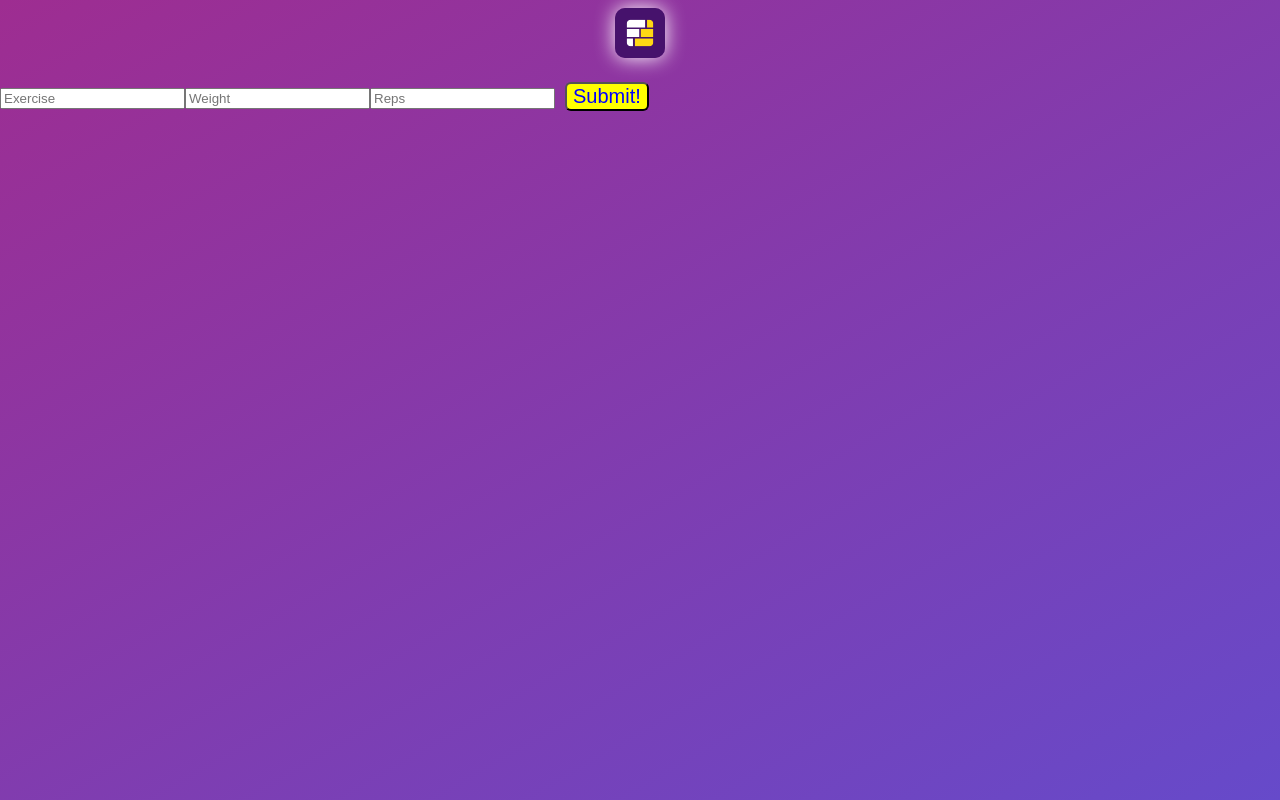
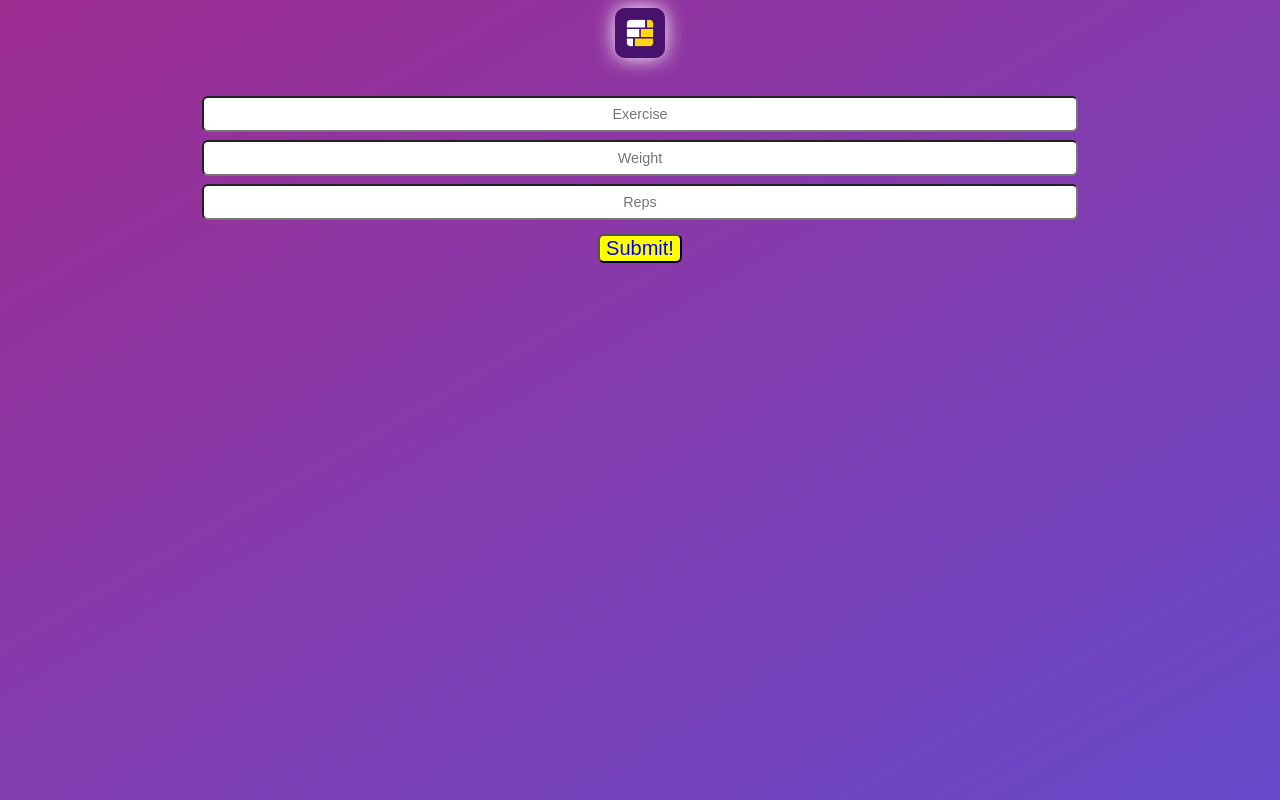
Before and after one commit to jstempky/ff_front, a React (Create React App) app: page /newset in a window 1280 px wide. Built offline with nearby package versions, Linux system fonts and the light colour scheme.

Commit message:
max reps and newset

```diff
--- a/src/App.css
+++ b/src/App.css
@@ -7,6 +7,17 @@ html {
 
 h1, h3, li {
   color: white;
+}
+
+table {
+  border: solid white 2px;
+  text-align: center;
+  width: 80%;
+  color: white;
+}
+
+td, th {
+  border: solid white 1px;
 }
 
 .dash_icon {
@@ -26,6 +37,10 @@ h1, h3, li {
   display: flex;
   flex-direction: column;
   flex-flow: wrap;
+}
+
+.directToDashButton {
+  width: 20px;
 }
 
 .graphContainer{
@@ -53,10 +68,27 @@ margin: 8px;
 box-shadow: 0px 0px 20px #fff;
 }
 
+.newSetField {
+  height: 30px;
+  width: 70%;
+  margin: 4px;
+  border-radius: 6px;
+  text-align: center;
+  font-size: 90%;
+}
+
+.newSetContainer {
+  display: flex;
+  flex-direction: column;
+  align-items: center;
+  margin: 20px;
+}
+
 .newSetSubmit {
   display: flex;
   align-content: center;
   justify-content: center;
+
 }
 
 .newSetSubmitButton {
@@ -67,3 +99,11 @@ box-shadow: 0px 0px 20px #fff;
   border-radius: 6px;
   width: auto;
 }
+
+.maxRepsContainer {
+  display: flex;
+  flex-direction: column;
+  justify-content: center;
+  align-items: center;
+  width: 90%;
+}
--- a/src/NewSet.js
+++ b/src/NewSet.js
@@ -24,11 +24,23 @@ class NewSet extends Component {
   render() {
     return (
       <div
-        className="newSetInput"
+        className="newSetContainer"
       >
-        <input placeholder="Exercise" value={this.state.Exercise} />
-        <input placeholder="Weight" value={this.state.Weight} />
-        <input placeholder="Reps" value={this.state.Reps} />
+        <input
+          className="newSetField"
+          placeholder="Exercise"
+          value={this.state.Exercise}
+        />
+        <input
+          className="newSetField"
+          placeholder="Weight"
+          value={this.state.Weight}
+        />
+        <input
+          className="newSetField"
+          placeholder="Reps"
+          value={this.state.Reps}
+        />
         <button type="submit" color="yellow" className="newSetSubmitButton" onClick={this.navigateToSocial}>
           Submit!
         </button>
--- a/src/Reports/MaxReps.js
+++ b/src/Reports/MaxReps.js
@@ -13,7 +13,7 @@ class MaxReps extends Component {
     if (window.location.pathname ==="/maxreps") {
       return (
         <div
-          className="maxRepsTable"
+          className="maxRepsContainer"
         >
           <h1>Deadlift</h1>
           <table>
```
